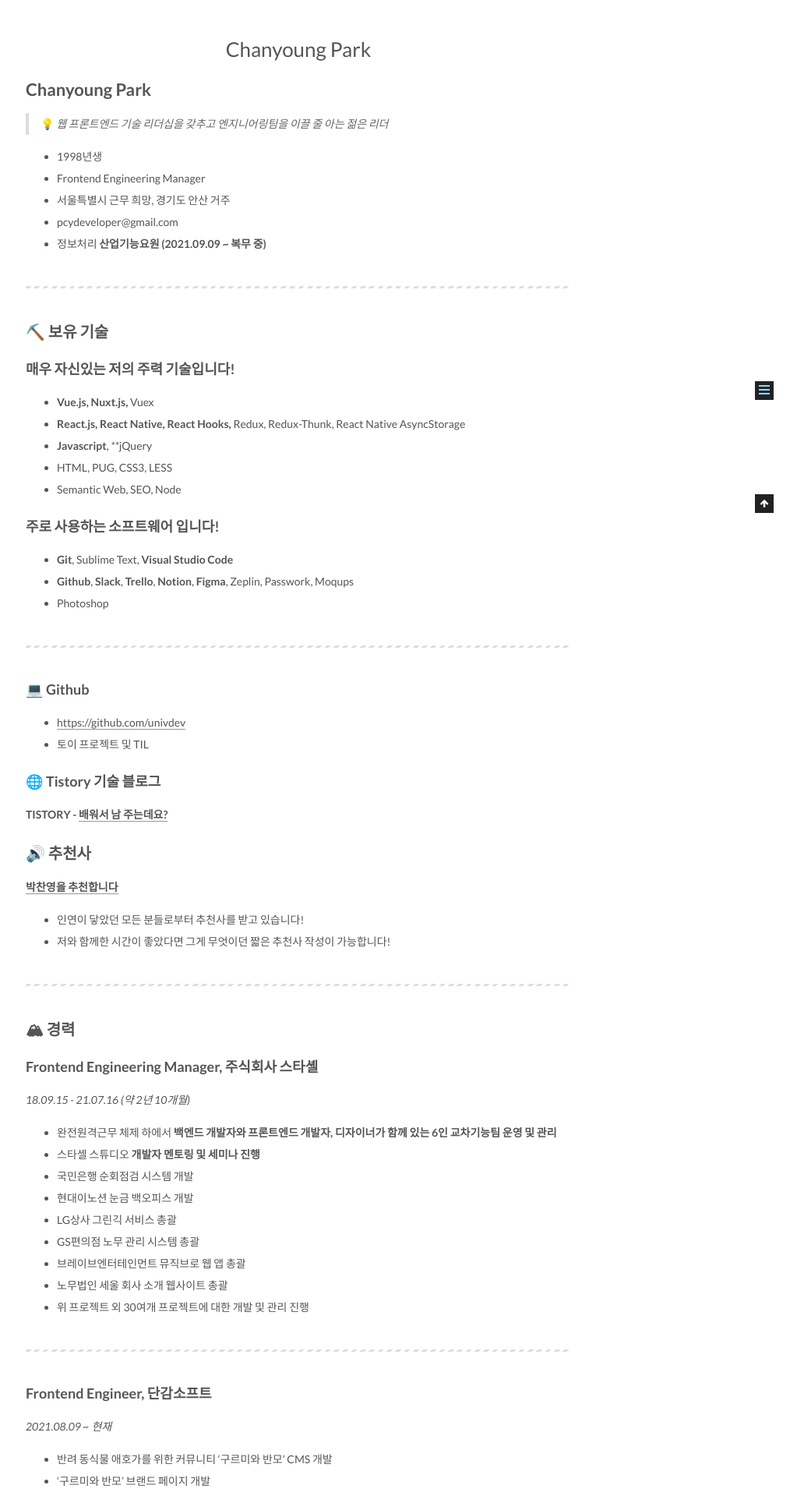
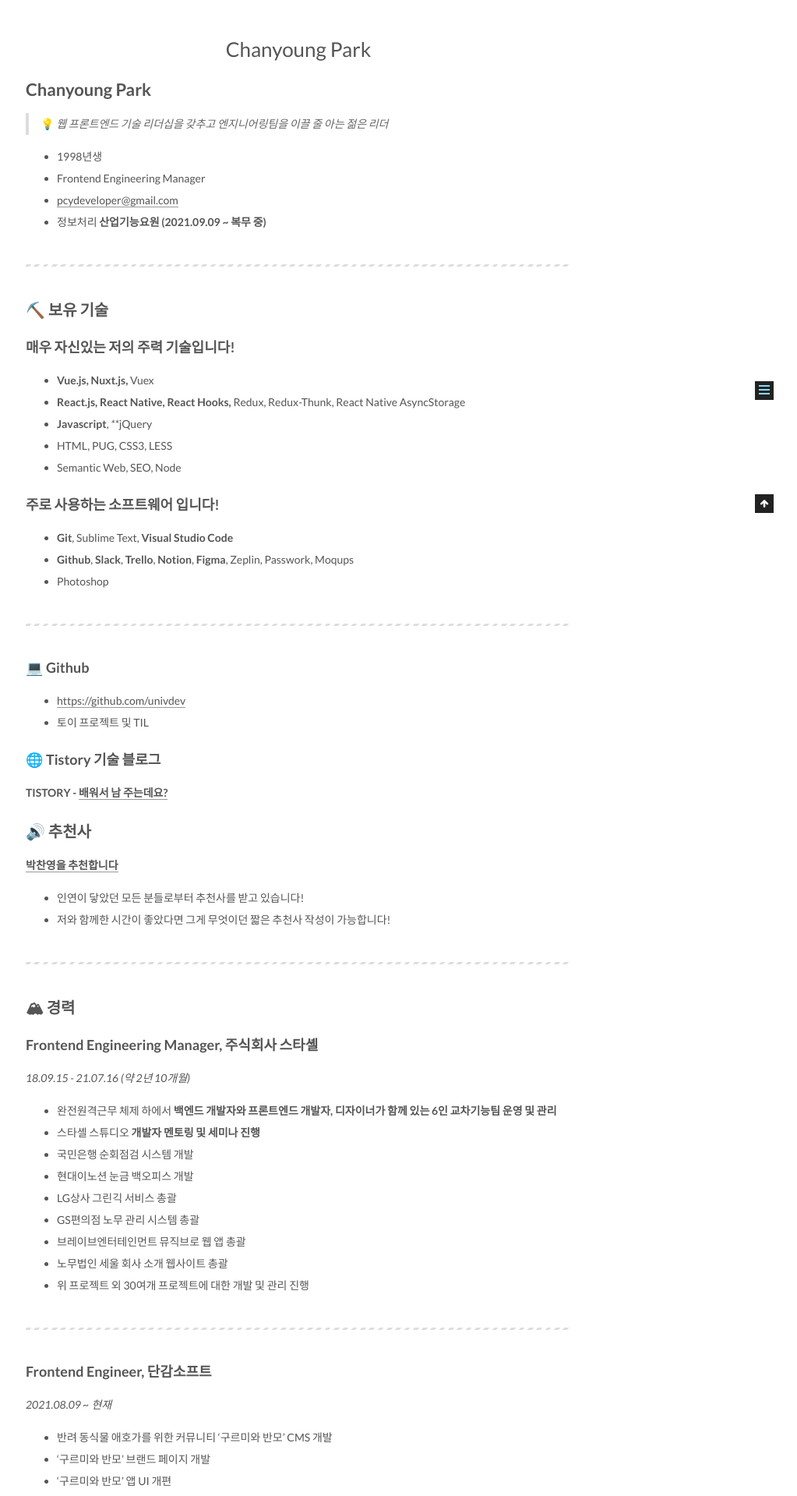
Before and after one commit to univdev/archived-blog, a Jekyll site: the page built from about/index.md, in a window 1280 px wide. Shown: the part 342-2261 px from the top of the page at 78% size, without its empty margins (257-1280 px from the left). Built offline with Jekyll 4.4.1, drawn with Linux system fonts in a browser that asks for light colours; our own code applies the rules of GitHub Pages for plain Markdown files.

Commit message:
docs: 민감 정보 수정

```diff
--- a/about/index.md
+++ b/about/index.md
@@ -7,8 +7,7 @@ type: about
 
 - 1998년생
 - Frontend Engineering Manager
-- 서울특별시 근무 희망, 경기도 안산 거주
-- pcydeveloper@gmail.com
+- [pcydeveloper@gmail.com](mailto:pcydeveloper@gmail.com)
 - 정보처리 **산업기능요원 (2021.09.09 ~ 복무 중)**
 
 ---
```
Also changed, not shown: 3 other files.
